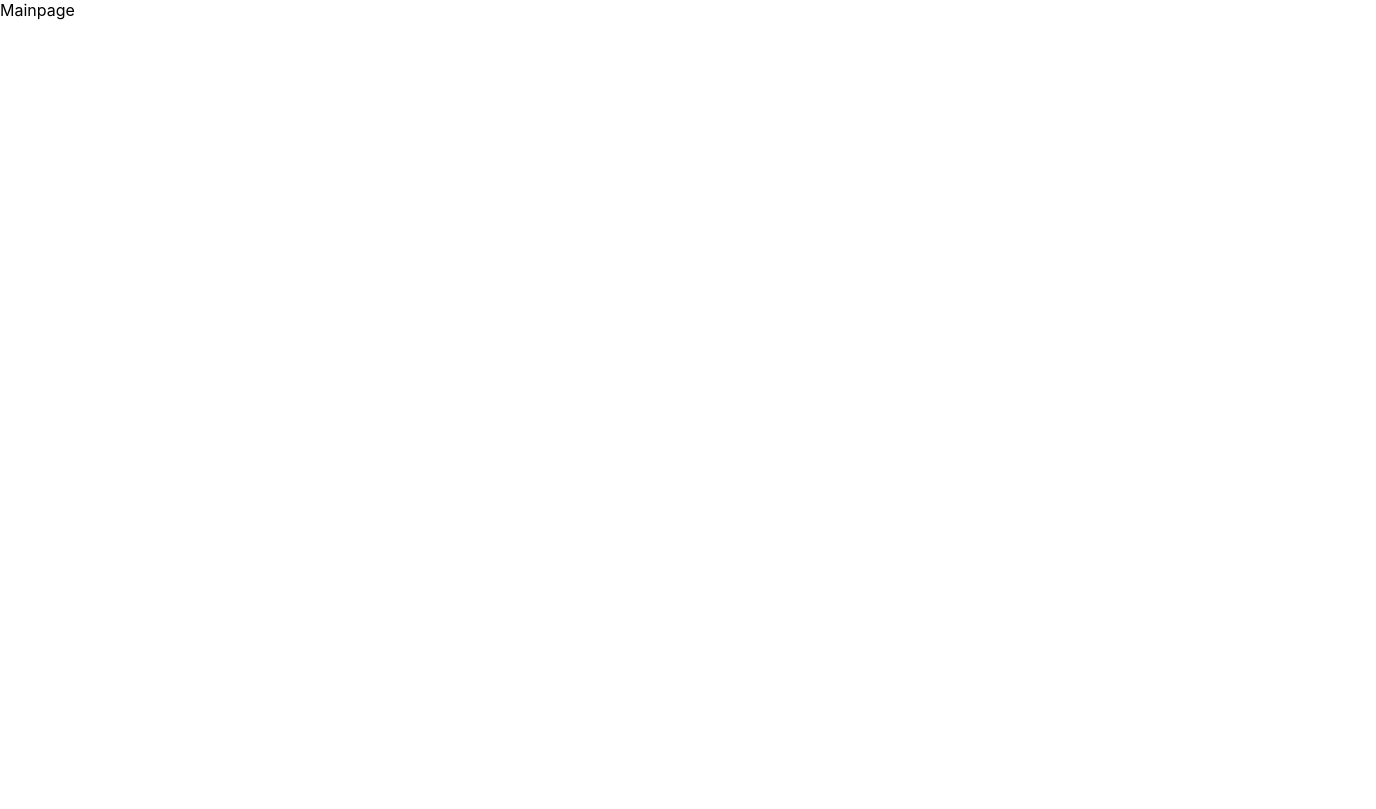
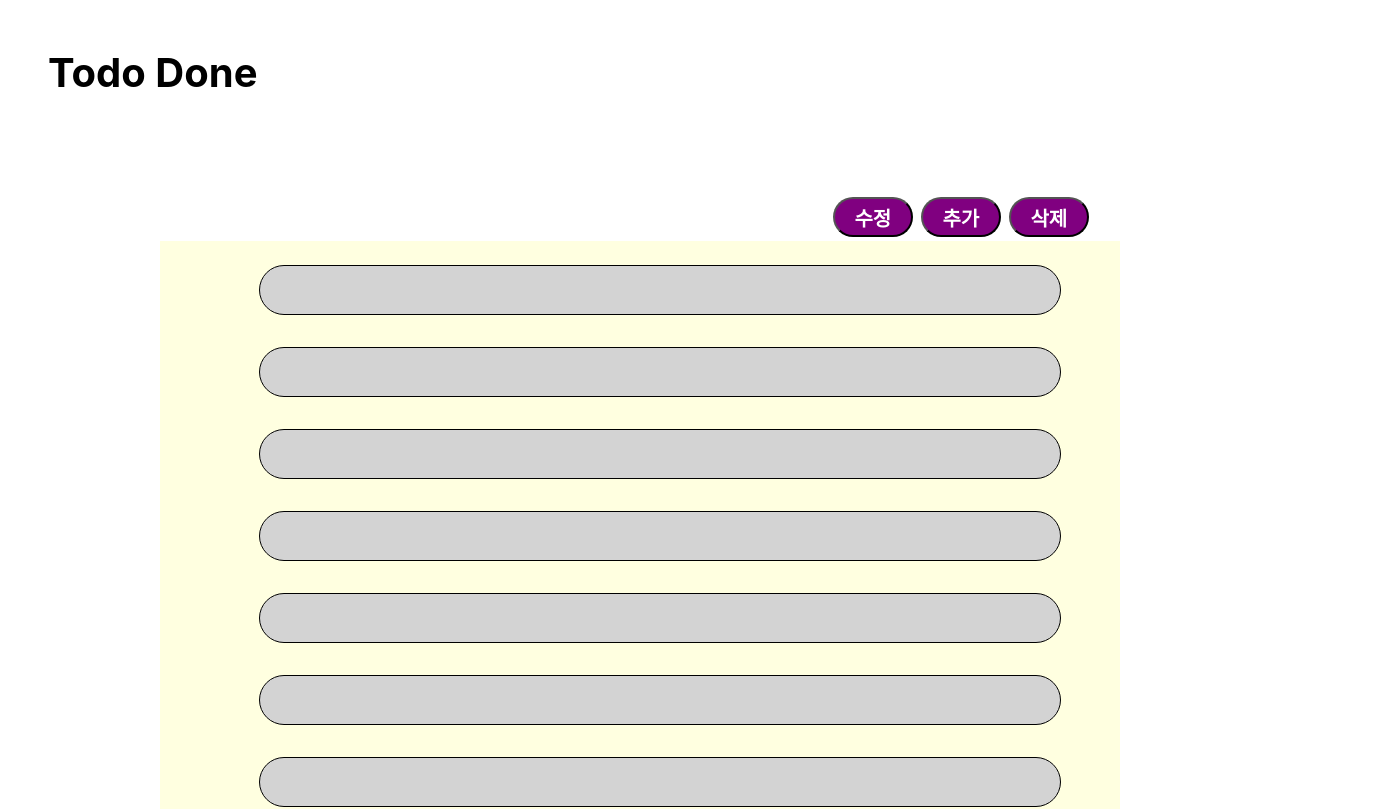
Before and after one commit to kjeongh/USB, a React (Create React App) app in the folder frontend/: page / in a window 1280 px wide. Shown: the top 809 px of the page, 1376 px wide, since content can reach past the window. Built offline with nearby package versions, Linux system fonts and the light colour scheme.

Commit message:
feat: 메인페이지 1차 디자인

```diff
--- a/frontend/package.json
+++ b/frontend/package.json
@@ -10,6 +10,7 @@
     "react-dom": "^18.2.0",
     "react-router-dom": "^6.4.3",
     "react-scripts": "5.0.1",
+    "styled-components": "^5.3.6",
     "typescript": "^4.8.4",
     "web-vitals": "^2.1.4"
   },
--- /dev/null
+++ b/frontend/src/Components/Button.jsx
@@ -0,0 +1,20 @@
+import React from 'react';
+import styled from 'styled-components';
+
+export const Btn = styled.button`
+  font-size: 15pt;
+  font-weight: bold;
+  text-align: center;
+  border-radius: 2rem;
+  background-color: purple;
+  color: white;
+  width: 5rem;
+  height: 2.5rem;
+  margin-left: 0.5rem;
+`;
+
+function Button({ name }) {
+  return <Btn>{name}</Btn>;
+}
+
+export default Button;
--- /dev/null
+++ b/frontend/src/Components/Header.jsx
@@ -0,0 +1,21 @@
+import React from 'react';
+import styled from 'styled-components';
+
+const Title = styled.div`
+  width: 100vw;
+  font-style: normal;
+  font-weight: bolder;
+  font-size: 30pt;
+  padding: 3rem;
+  align-items: center;
+`;
+
+function Header() {
+  return (
+    <div>
+      <Title>Todo Done</Title>
+    </div>
+  );
+}
+
+export default Header;
--- a/frontend/src/pages/MainPage.jsx
+++ b/frontend/src/pages/MainPage.jsx
@@ -1,7 +1,98 @@
 import React from 'react';
+import styled from 'styled-components';
+import Header from '../Components/Header';
+import Btn from '../Components/Button';
+
+const MainWrap = styled.div`
+  width: 65rem;
+  height: 45rem;
+  align-items: center;
+  justify-content: center;
+  display: flex;
+  flex-direction: column;
+  margin: auto;
+  margin-top: 2rem;
+  padding: 1rem;
+`;
+
+const BtnWrap = styled.div`
+  width: 20rem;
+  height: 3rem;
+  align-items: center;
+  justify-content: center;
+  display: flex;
+  margin-left: auto;
+  margin-right: 2.7rem;
+`;
+
+const ListWrap = styled.div`
+  width: 60rem;
+  height: 40rem;
+  margin: auto;
+  padding-top: 2rem;
+  align-items: center;
+  justify-content: center;
+  display: flex;
+  flex-direction: column;
+  background-color: lightyellow;
+  overflow: auto;
+  &::-webkit-scrollbar {
+    width: 0.5rem;
+    height: 1rem;
+    border-radius: 0.4rem;
+    background: rgba(158, 197, 124);
+  }
+  &::-webkit-scrollbar-thumb {
+    background: rgba(0, 0, 0, 0.3);
+    border-radius: 0.4rem;
+  }
+`;
+
+const ListBox = styled.nav`
+  width: 50rem;
+  height: 3rem;
+  align-items: center;
+  justify-content: center;
+  display: flex;
+  margin-bottom: 2rem;
+  border-radius: 2rem;
+  background-color: lightgray;
+  border: 1px solid black;
+`;
 
 function Mainpage() {
-  return <div>Mainpage</div>;
+  return (
+    <div>
+      <Header />
+      <MainWrap>
+        <BtnWrap>
+          <Btn name={'수정'} />
+          <Btn name={'추가'} />
+          <Btn name={'삭제'} />
+        </BtnWrap>
+        <ListWrap>
+          <ul>
+            <ListBox />
+            <ListBox />
+            <ListBox />
+            <ListBox />
+            <ListBox />
+            <ListBox />
+            <ListBox />
+            <ListBox />
+            <ListBox />
+            <ListBox />
+            <ListBox />
+            <ListBox />
+            <ListBox />
+            <ListBox />
+            <ListBox />
+            <ListBox />
+          </ul>
+        </ListWrap>
+      </MainWrap>
+    </div>
+  );
 }
 
 export default Mainpage;
```
Also changed, not shown: 1 other file (tests, documents, lock files or other folders).
